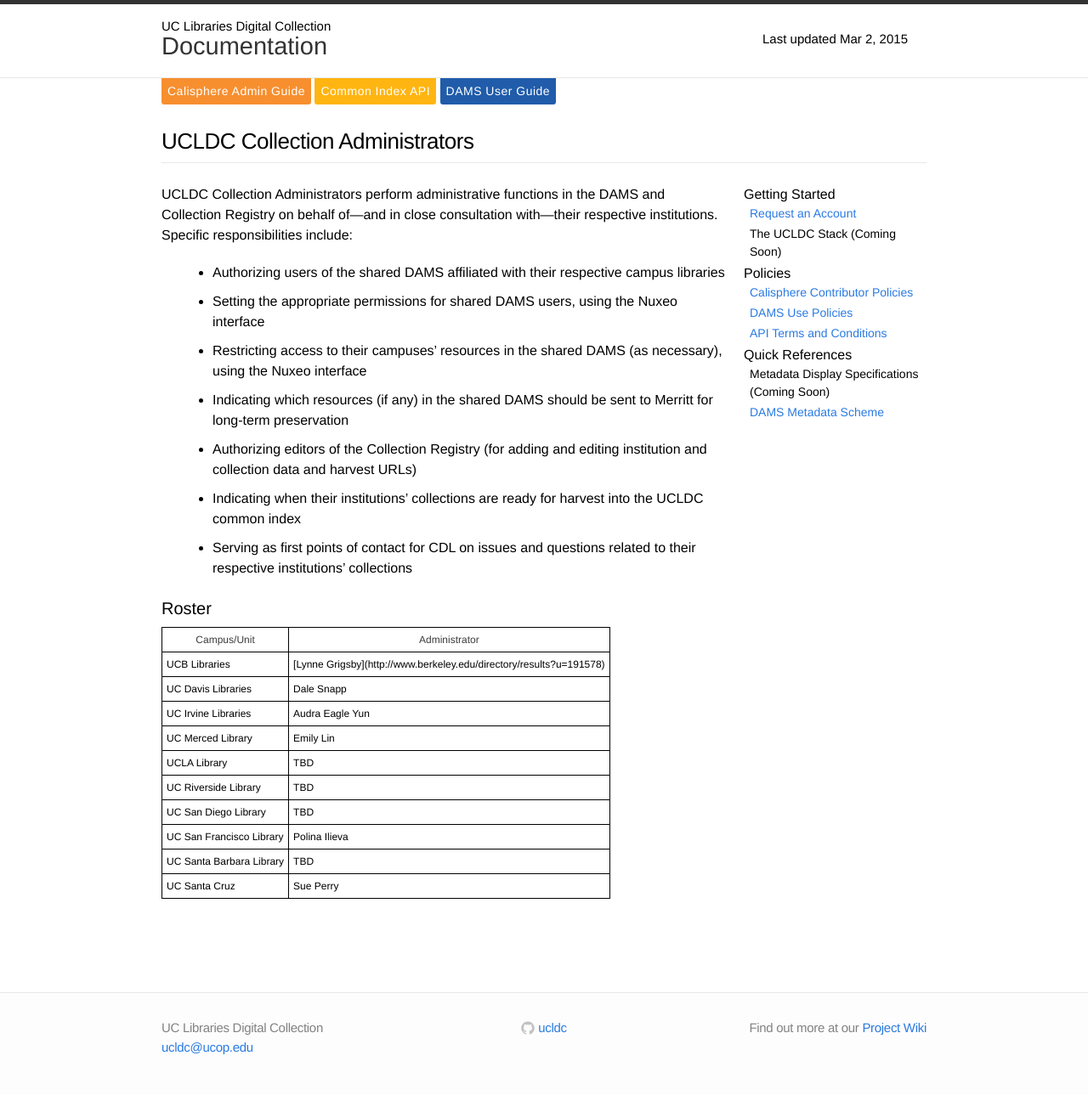
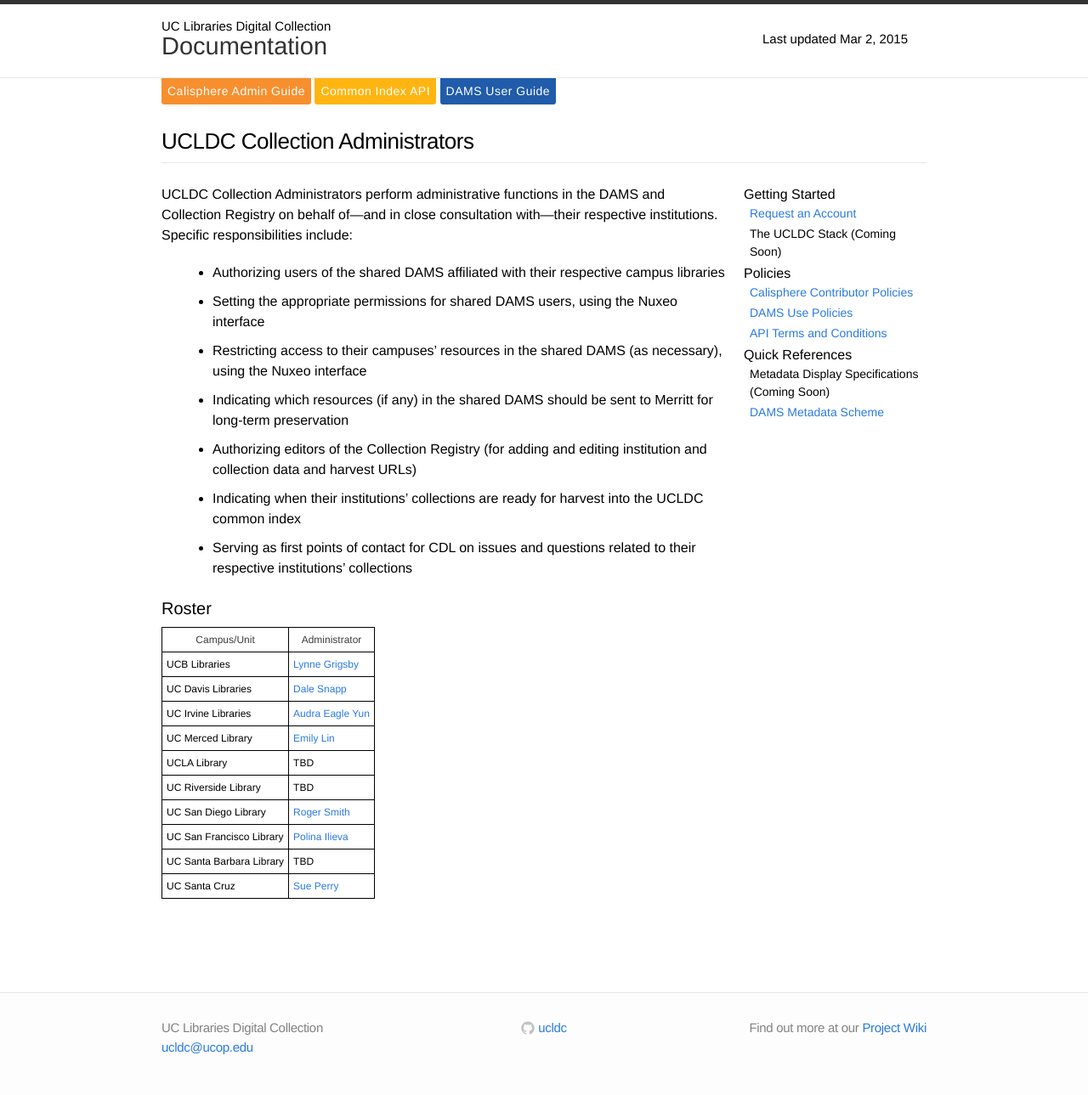
Before and after one commit to ucldc/ucldc-docs, a Jekyll site: the page built from docs/collection-administrators.md, in a window 1280 px wide. Shown: the whole page at 85% size. Built offline with Jekyll 4.4.1, drawn with Linux system fonts in a browser that asks for light colours; nearby versions of some CDN libraries; some of the changed lines change nothing that is shown.

Commit message:
Update collection-administrators.md

```diff
--- a/docs/collection-administrators.md
+++ b/docs/collection-administrators.md
@@ -22,19 +22,19 @@
   </thead>
   <tr>
     <td>UCB Libraries</td>
-    <td>[Lynne Grigsby](http://www.berkeley.edu/directory/results?u=191578)</td>
+    <td><a href="http://www.berkeley.edu/directory/results?u=191578">Lynne Grigsby</a></td>
   </tr>
   <tr>
     <td>UC Davis Libraries</td>
-    <td>Dale Snapp</td>
+    <td><a href="http://ucdavis.edu/search/directory_results.shtml?id=00148540">Dale Snapp</a></td>
   </tr>
   <tr>
     <td>UC Irvine Libraries</td>
-    <td>Audra Eagle Yun</td>
+    <td><a href="http://directory.uci.edu/?basic_keywords=yun%2C+audra&modifier=Starts+With&basic_submit=Search&checkbox_employees=Employees&checkbox_students=Students&checkbox_departments=Departments&form_type=basic_search">Audra Eagle Yun</a></td>
   </tr>
   <tr>
     <td>UC Merced Library</td>
-    <td>Emily Lin</td>
+    <td><a href="http://directory.ucmerced.edu/site/index/details/email/elin@ucmerced.edu">Emily Lin</a></td>
   </tr>
   <tr>
     <td>UCLA Library</td>
@@ -46,11 +46,11 @@
   </tr>
   <tr>
     <td>UC San Diego Library</td>
-    <td>TBD</td>
+    <td><a href="http://www.ucsd.edu/directory/search?last=smith&first=roger&email=&title=&phone=&fax=&dept2=&mail=&searchType=0">Roger Smith</a></td>
   </tr>
   <tr>
     <td>UC San Francisco Library</td>
-    <td>Polina Ilieva</td>
+    <td><a href="http://profiles.ucsf.edu/polina.ilieva">Polina Ilieva</a></td>
   </tr>
   <tr>
     <td>UC Santa Barbara Library</td>
@@ -58,7 +58,7 @@
   </tr>
   <tr>
     <td>UC Santa Cruz</td>
-    <td>Sue Perry</td>
+    <td><a href="http://campusdirectory.ucsc.edu/detail.php?type=people&uid=chesley">Sue Perry</a></td>
   </tr>
 
 </table>
```
